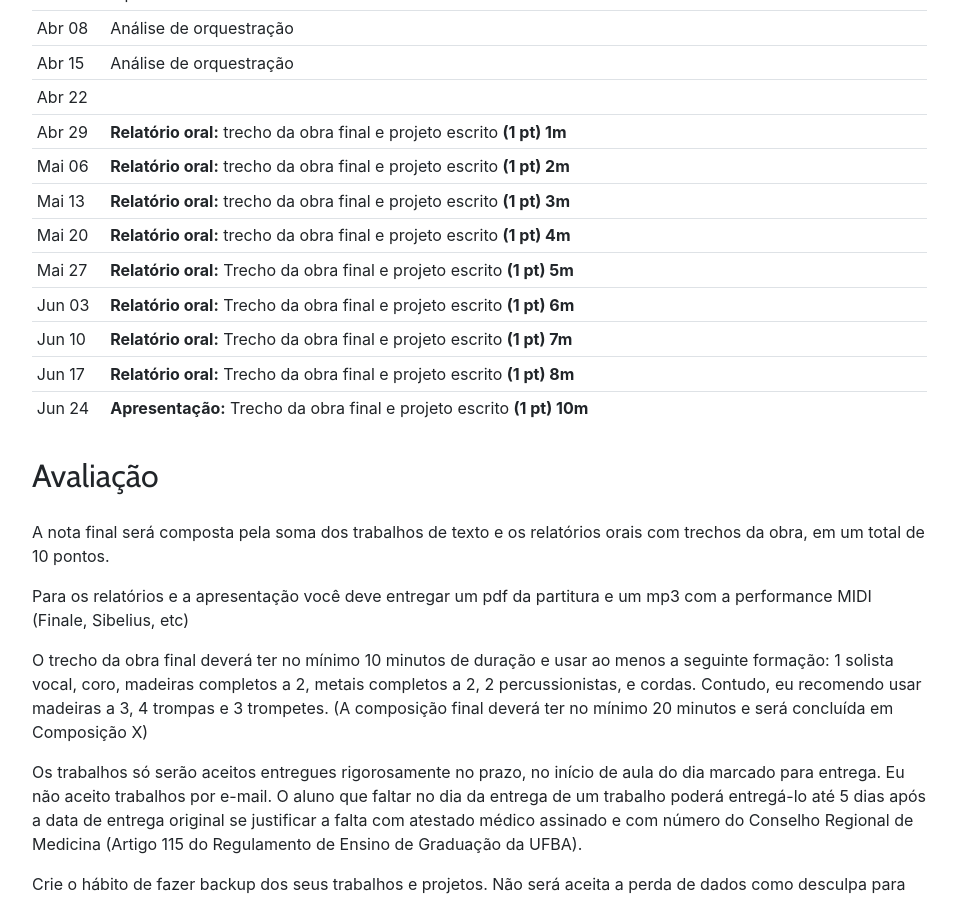
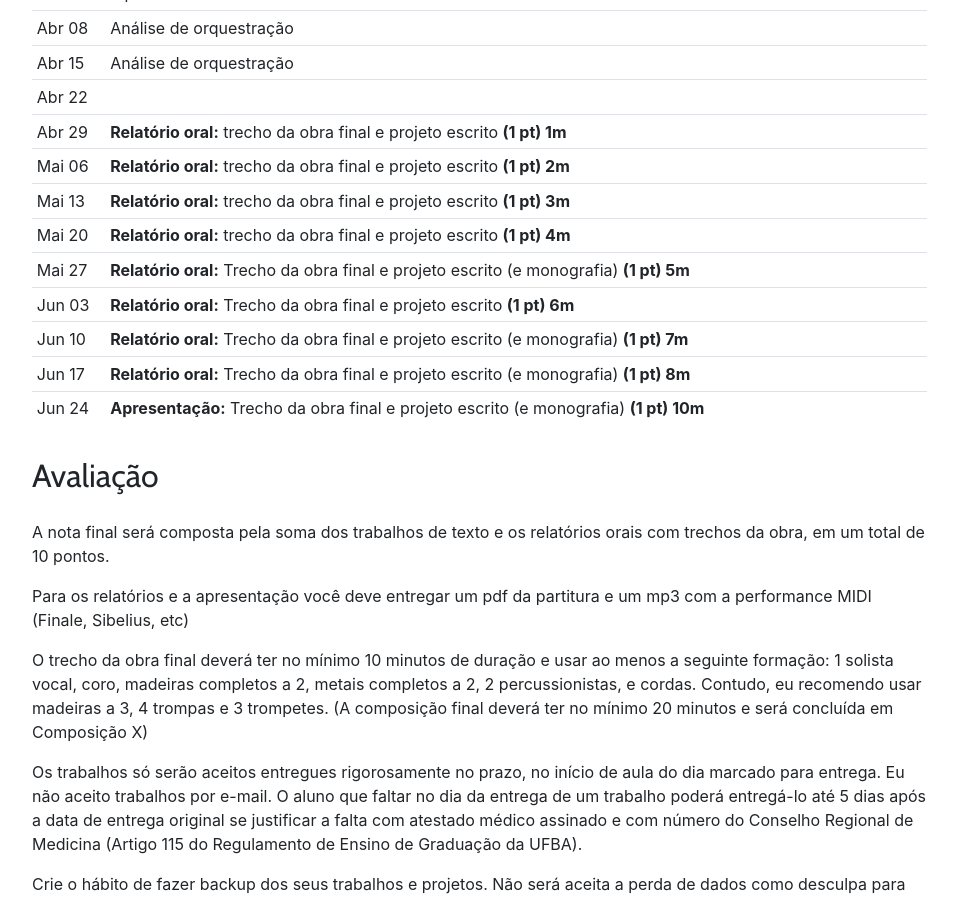
Before and after one commit to kroger/genosmus, a Jekyll site: the page built from _pedro/musb18.md, in a window 1280 px wide and 900 px high, scrolled down 1201 px. Shown: the whole window, without its empty margins (68-1026 px from the left). Built offline with Jekyll 4.4.1, drawn with Linux system fonts in a browser that asks for light colours.

Commit message:
Cronograma monografia

```diff
--- a/_pedro/musb18.md
+++ b/_pedro/musb18.md
@@ -50,11 +50,11 @@ Abr 29 | **Relatório oral:** trecho da obra final e projeto escrito **(1 pt) 1m
 Mai 06 | **Relatório oral:** trecho da obra final e projeto escrito **(1 pt) 2m**
 Mai 13 | **Relatório oral:** trecho da obra final e projeto escrito **(1 pt) 3m**
 Mai 20 | **Relatório oral:** trecho da obra final e projeto escrito **(1 pt) 4m**
-Mai 27 | **Relatório oral:** Trecho da obra final e projeto escrito **(1 pt) 5m**
+Mai 27 | **Relatório oral:** Trecho da obra final e projeto escrito (e monografia) **(1 pt) 5m**
 Jun 03 | **Relatório oral:** Trecho da obra final e projeto escrito **(1 pt) 6m**
-Jun 10 | **Relatório oral:** Trecho da obra final e projeto escrito **(1 pt) 7m**
-Jun 17 | **Relatório oral:** Trecho da obra final e projeto escrito **(1 pt) 8m**
-Jun 24 | **Apresentação:** Trecho da obra final e projeto escrito **(1 pt) 10m**
+Jun 10 | **Relatório oral:** Trecho da obra final e projeto escrito (e monografia) **(1 pt) 7m**
+Jun 17 | **Relatório oral:** Trecho da obra final e projeto escrito (e monografia) **(1 pt) 8m**
+Jun 24 | **Apresentação:** Trecho da obra final e projeto escrito (e monografia) **(1 pt) 10m**
 {: .table .table-sm }
 
 
```
Also changed, not shown: _pedro/musb87.md (+5 -6 lines).
